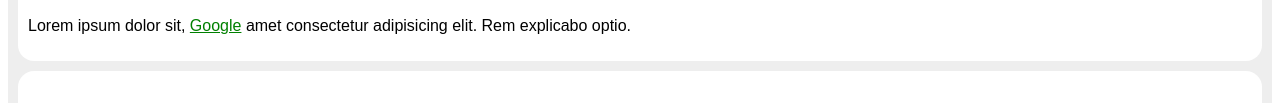
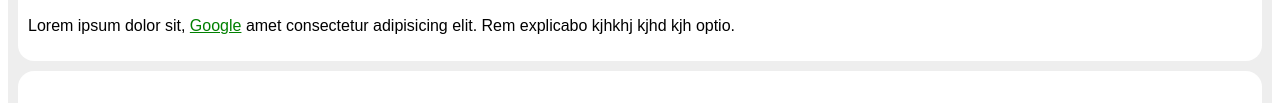
Before and after one commit to zeromile/wk33challenge, a plain HTML site: page index.html in a window 1280 px wide. Shown: the part 473-576 px from the top of the page. Drawn offline with Linux system fonts and the light colour scheme.

Commit message:
new changes Wednesday

```diff
--- a/index.html
+++ b/index.html
@@ -20,7 +20,7 @@
     <img src="http://lorempixel.com/50/50/">
     <p>Lorem ipsum dolor sit, <a href="">Google</a>
       amet consectetur adipisicing elit.
-      Rem explicabo optio.</p>
+      Rem explicabo kjhkhj  kjhd kjh optio.</p>
   </article>
   <article>
     <h2>Stuff, Additionally</h2>
```
